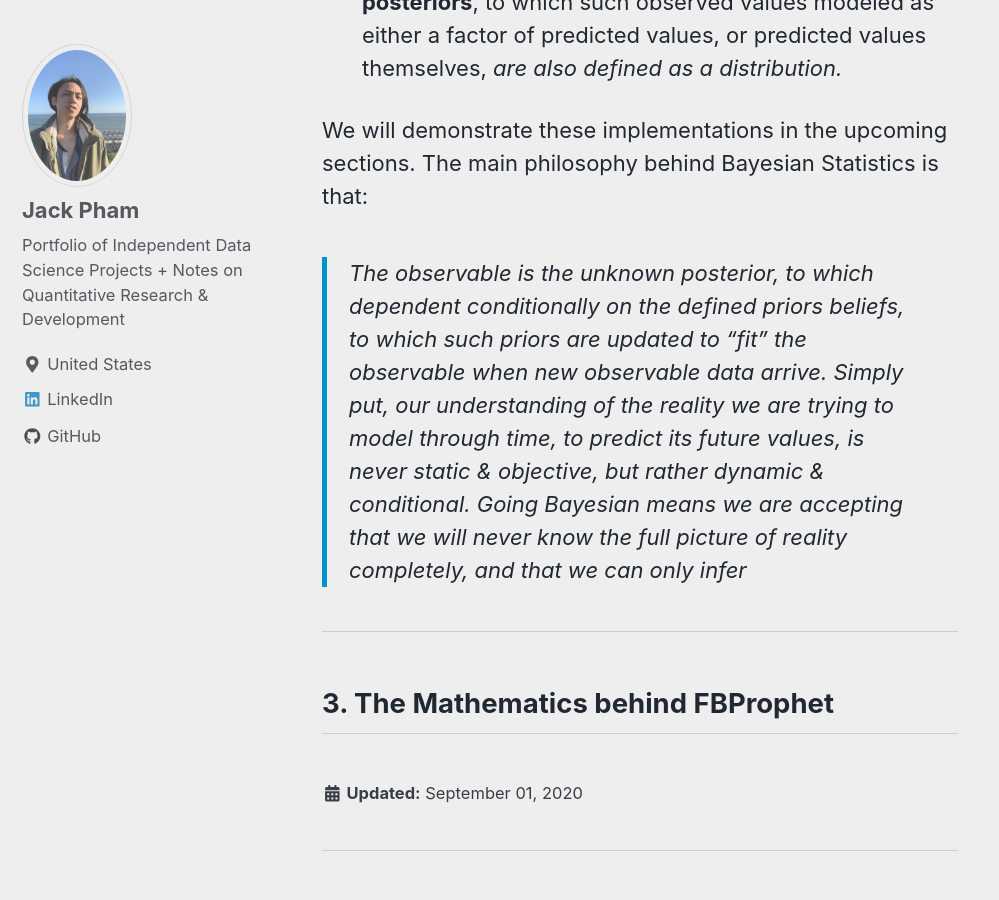
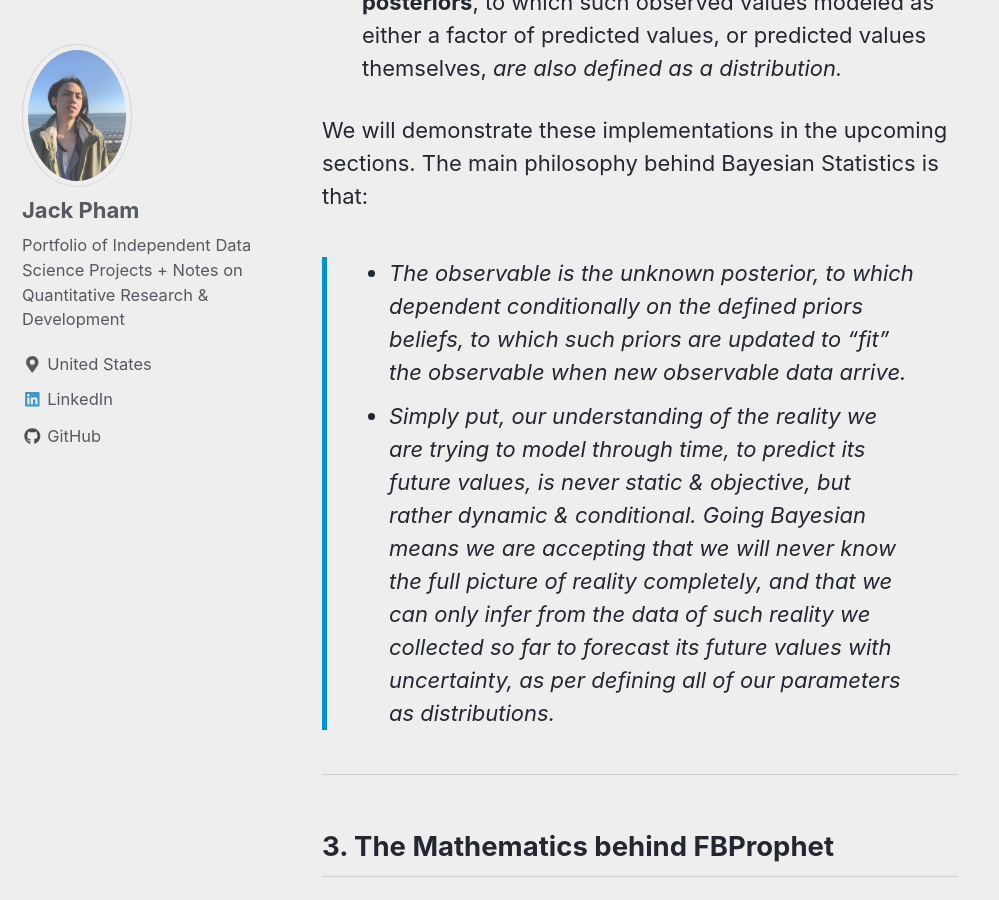
Before and after one commit to jp-quant/jp-quant.github.io, a Jekyll site: the page built from _posts/2020-09-01-fbprophet_bayesian_glm.md, in a window 1280 px wide and 900 px high, scrolled down 5426 px. Shown: the whole window, without its empty margins (0-999 px from the left). Built offline with Jekyll 4.4.1, drawn with Linux system fonts in a browser that asks for light colours; nearby versions of some CDN libraries.

Commit message:
_posts/2020-09-01-fbprophet_bayesian_glm.md updated from https://stackedit.io/

```diff
--- a/_posts/2020-09-01-fbprophet_bayesian_glm.md
+++ b/_posts/2020-09-01-fbprophet_bayesian_glm.md
@@ -85,15 +85,15 @@ Shortly put in details, implementation of Bayesian Statistics on time-series GLM
 2. We can formulate complex functions (link functions) with defined priors variables to the observable(s) as **posteriors**, to which such observed values modeled as either a factor of predicted values, or predicted values themselves, *are also defined as a distribution.*
 
 We will demonstrate these implementations in the upcoming sections. The main philosophy behind Bayesian Statistics is that:
-> The observable is the unknown posterior, to which dependent conditionally on the defined priors beliefs, to which such priors are updated to "fit" the observable when new observable data arrive.
-> Simply put, our understanding of the reality we are trying to model through time, to predict its future values, is never static & objective, but rather dynamic & conditional. Going Bayesian means we are accepting that we will never know the full picture of reality completely, and that we can only infer
+> - The observable is the unknown posterior, to which dependent conditionally on the defined priors beliefs, to which such priors are updated to "fit" the observable when new observable data arrive.
+> - Simply put, our understanding of the reality we are trying to model through time, to predict its future values, is never static & objective, but rather dynamic & conditional. Going Bayesian means we are accepting that we will never know the full picture of reality completely, and that we can only infer from the data of such reality we collected so far to forecast its future values with uncertainty, as per defining all of our parameters as distributions.
 
 ---
 ## 3. The Mathematics behind FBProphet
 
 
 <!--stackedit_data:
-eyJoaXN0b3J5IjpbMzAwMDU3NTYyLDExMDY0NjA0MTUsMTczMD
-QyNzc5MSwxMDk4OTkzNDQwLC0xNjQwNTU3ODI1LC05OTUzNTQ3
-NDgsLTExMzU3MjA1NDBdfQ==
+eyJoaXN0b3J5IjpbMTc1NTI1NDM5OCwxMTA2NDYwNDE1LDE3Mz
+A0Mjc3OTEsMTA5ODk5MzQ0MCwtMTY0MDU1NzgyNSwtOTk1MzU0
+NzQ4LC0xMTM1NzIwNTQwXX0=
 -->
```
